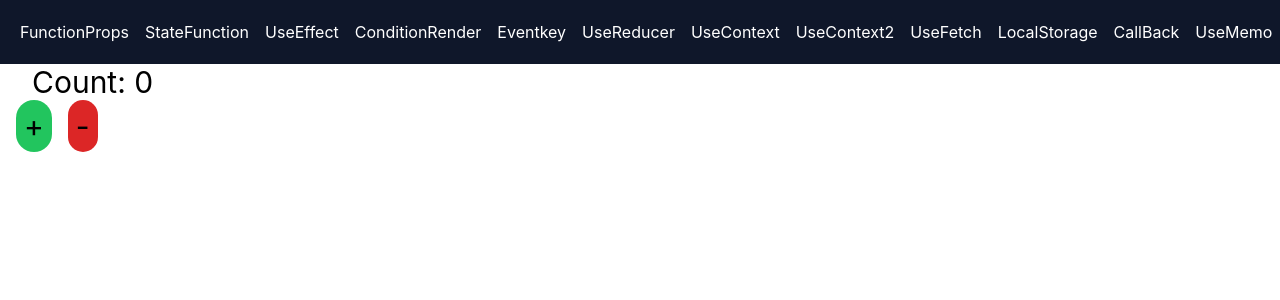
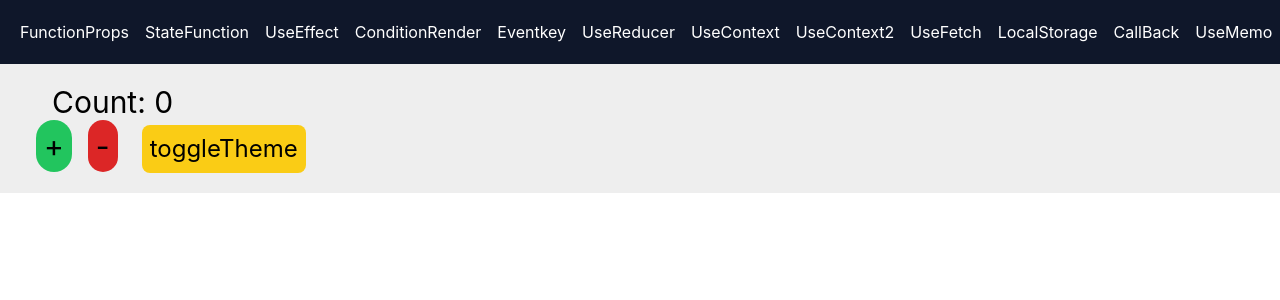
Before and after one commit to Suchith6361/react-coding, a React (Create React App) app: page /redux in a window 1280 px wide. Shown: the top 300 px of the page. Built offline with nearby package versions, Linux system fonts and the light colour scheme.

Commit message:
added another slice for redux

```diff
--- a/src/components/Counter.jsx
+++ b/src/components/Counter.jsx
@@ -1,17 +1,37 @@
 import React from "react";
 import { useSelector, useDispatch } from "react-redux";
 import { increase, decrease } from "../redux/counterSlice";
+import { toggleTheme } from "../redux/themeSlice";
 
 const Counter = () => {
   const count = useSelector((state) => state.counter.value);
+  const theme = useSelector((state) => state.themes.mode);
   const dispatch = useDispatch();
 
   return (
-    <div>
+    <div
+      style={{
+        padding: "20px",
+        backgroundColor: theme === "dark" ? "#333" : "#eee",
+        color: theme === "dark" ? "white" : "black",
+      }}
+    >
       <h2 className="ml-8 text-3xl">Count: {count}</h2>
 
-      <button className="bg-green-500 text-3xl ml-4 p-2 rounded-full" onClick={() => dispatch(increase())}>+</button>
-      <button className="bg-red-600 text-3xl ml-4 p-2 rounded-full" onClick={() => dispatch(decrease())}>-</button>
+      <button
+        className="bg-green-500 text-3xl ml-4 p-2 rounded-full"
+        onClick={() => dispatch(increase())}
+      >
+        +
+      </button>
+      <button
+        className="bg-red-600 text-3xl ml-4 p-2 rounded-full"
+        onClick={() => dispatch(decrease())}
+      >
+        -
+      </button>
+      <button
+      className="text-2xl bg-yellow-400 p-2 rounded-lg ml-6" onClick={() => dispatch(toggleTheme())}>toggleTheme</button>
     </div>
   );
 };
--- a/src/redux/store.jsx
+++ b/src/redux/store.jsx
@@ -1,8 +1,10 @@
 import { configureStore } from "@reduxjs/toolkit";
 import counterReducer from "./counterSlice";
+import themeReducer from "./themeSlice"
 
 export const store = configureStore({
   reducer: {
-    counter: counterReducer
+    counter: counterReducer,
+    themes:themeReducer
   },
 });
--- /dev/null
+++ b/src/redux/themeSlice.jsx
@@ -0,0 +1,18 @@
+import { createSlice } from "@reduxjs/toolkit";
+
+const themeSlice = createSlice({
+  name: "theme",
+
+  initialState: {
+    mode: "light",
+  },
+
+  reducers: {
+    toggleTheme: (state) => {
+      state.mode = state.mode === "light" ? "dark" : "light";
+    },
+  },
+});
+
+export const { toggleTheme } = themeSlice.actions;
+export default themeSlice.reducer;
```
